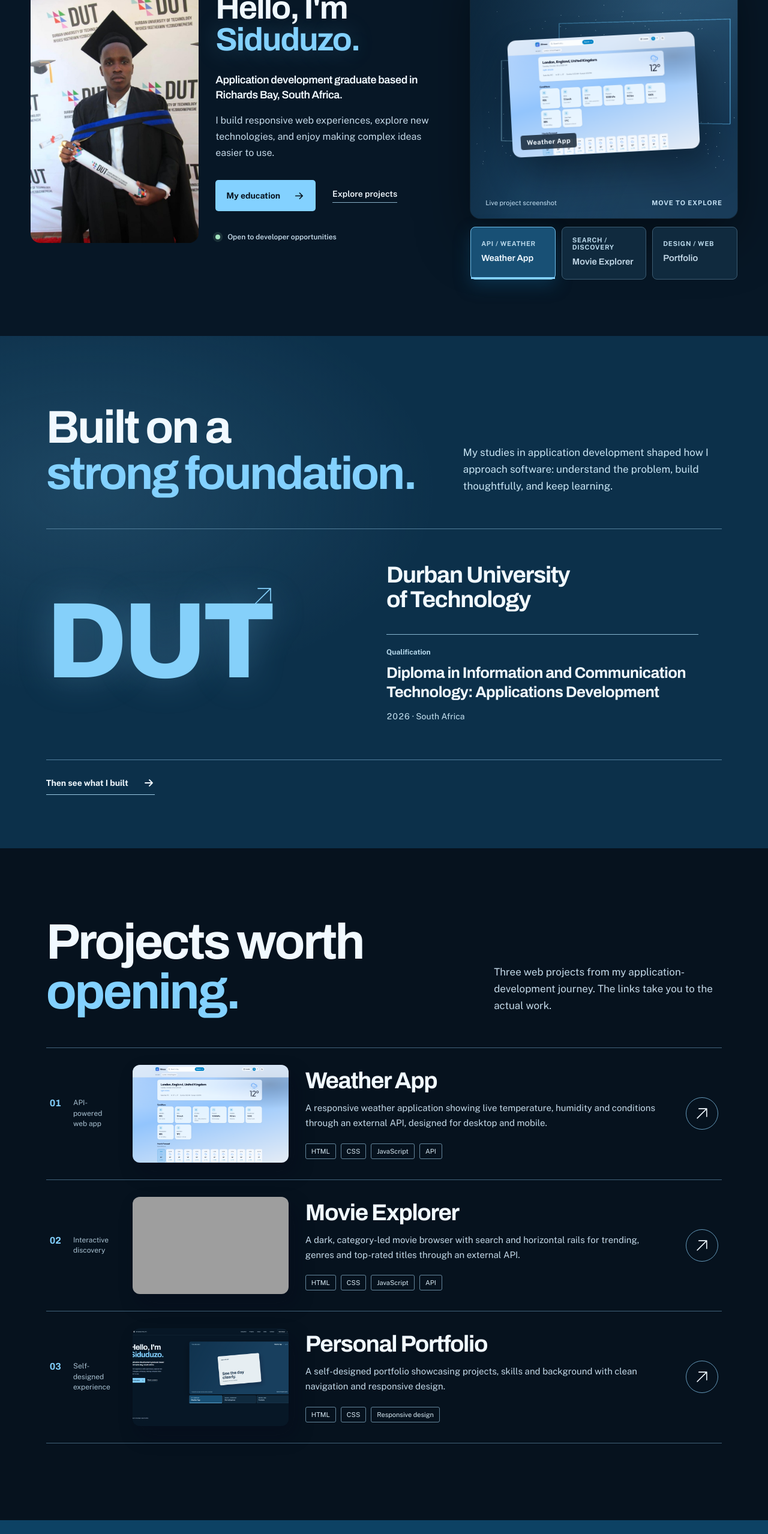
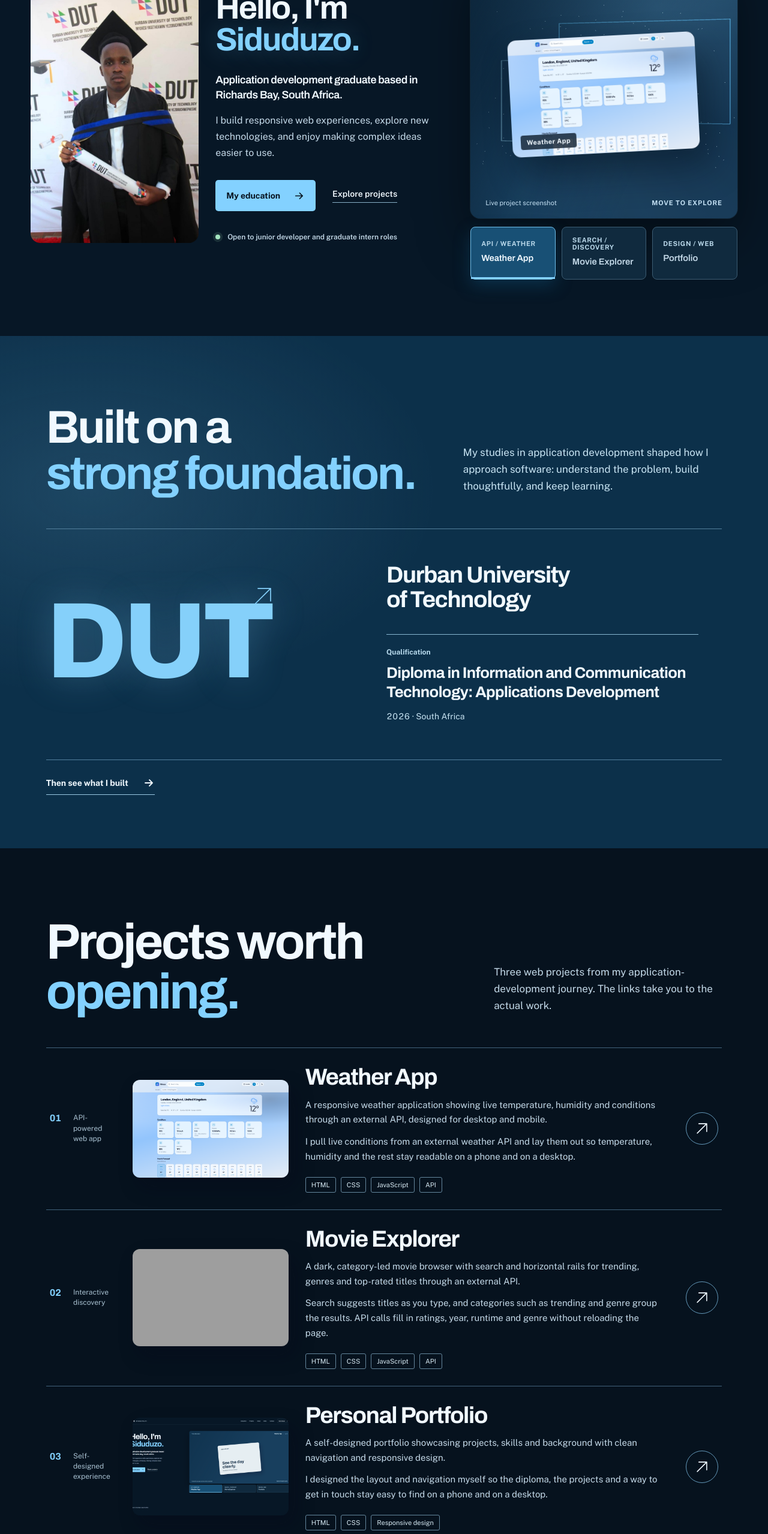
Before and after one commit to SduNdlovu/portfolio, a React app: page / in a window 1280 px wide. Shown: the part 240-2797 px from the top of the page at 60% size. Built offline with nearby package versions, Linux system fonts and the light colour scheme; grey boxes are pictures that could not be loaded.

Commit message:
Add project notes, a CV download, the target role, and GitHub.
Co-authored-by: Cursor <cursoragent@cursor.com>

```diff
--- a/index.html
+++ b/index.html
@@ -49,7 +49,7 @@
           <p class="hero-role">Application development graduate based in Richards Bay, South Africa.</p>
           <p class="hero-description">I build responsive web experiences, explore new technologies, and enjoy making complex ideas easier to use.</p>
           <div class="hero-actions"><a class="button-primary" href="#education">My education <svg viewBox="0 0 20 20" aria-hidden="true"><path d="M4 10h12m-5-5 5 5-5 5"/></svg></a><a class="button-text" href="#work">Explore projects</a></div>
-          <div class="availability"><span class="availability-dot" aria-hidden="true"></span>Open to developer opportunities</div>
+          <div class="availability"><span class="availability-dot" aria-hidden="true"></span>Open to junior developer and graduate intern roles</div>
         </div>
       </div>
 
@@ -77,9 +77,9 @@
     <section class="work" id="work" aria-labelledby="work-title">
       <div class="section-intro"><h2 id="work-title">Projects worth<br><span>opening.</span></h2><p>Three web projects from my application-development journey. The links take you to the actual work.</p></div>
       <div class="project-list">
-        <article class="project-row" id="project-weather"><div class="row-head"><span class="row-number">01</span><span class="row-type">API-powered web app</span></div><figure class="row-shot"><img src="./images/weather-app.png" alt="Atmos weather app showing live conditions for London" width="1280" height="800" loading="lazy" decoding="async"></figure><div class="row-main"><h3>Weather App</h3><p>A responsive weather application showing live temperature, humidity and conditions through an external API, designed for desktop and mobile.</p><div class="row-tags"><span>HTML</span><span>CSS</span><span>JavaScript</span><span>API</span></div></div><a class="row-link" href="https://sdundlovu.github.io/weather-app/" target="_blank" rel="noopener noreferrer" aria-label="Open Weather App"><svg viewBox="0 0 32 32" aria-hidden="true"><path d="M7 25 25 7M10 7h15v15"/></svg></a></article>
-        <article class="project-row" id="project-movie"><div class="row-head"><span class="row-number">02</span><span class="row-type">Interactive discovery</span></div><figure class="row-shot"><img src="./images/movie-app.png" alt="Movie Explorer home with featured film and trending titles" width="1280" height="800" loading="lazy" decoding="async"></figure><div class="row-main"><h3>Movie Explorer</h3><p>A dark, category-led movie browser with search and horizontal rails for trending, genres and top-rated titles through an external API.</p><div class="row-tags"><span>HTML</span><span>CSS</span><span>JavaScript</span><span>API</span></div></div><a class="row-link" href="https://sdundlovu.github.io/movie-app/" target="_blank" rel="noopener noreferrer" aria-label="Open Movie Explorer"><svg viewBox="0 0 32 32" aria-hidden="true"><path d="M7 25 25 7M10 7h15v15"/></svg></a></article>
-        <article class="project-row" id="project-portfolio"><div class="row-head"><span class="row-number">03</span><span class="row-type">Self-designed experience</span></div><figure class="row-shot"><img src="./images/portfolio.png" alt="Siduduzo Ndlovu portfolio hero and featured project stage" width="1280" height="800" loading="lazy" decoding="async"></figure><div class="row-main"><h3>Personal Portfolio</h3><p>A self-designed portfolio showcasing projects, skills and background with clean navigation and responsive design.</p><div class="row-tags"><span>HTML</span><span>CSS</span><span>Responsive design</span></div></div><a class="row-link" href="https://sdundlovu.github.io/portfolio/" target="_blank" rel="noopener noreferrer" aria-label="Open Personal Portfolio"><svg viewBox="0 0 32 32" aria-hidden="true"><path d="M7 25 25 7M10 7h15v15"/></svg></a></article>
+        <article class="project-row" id="project-weather"><div class="row-head"><span class="row-number">01</span><span class="row-type">API-powered web app</span></div><figure class="row-shot"><img src="./images/weather-app.png" alt="Atmos weather app showing live conditions for London" width="1280" height="800" loading="lazy" decoding="async"></figure><div class="row-main"><h3>Weather App</h3><p>A responsive weather application showing live temperature, humidity and conditions through an external API, designed for desktop and mobile.</p><p>I pull live conditions from an external weather API and lay them out so temperature, humidity and the rest stay readable on a phone and on a desktop.</p><div class="row-tags"><span>HTML</span><span>CSS</span><span>JavaScript</span><span>API</span></div></div><a class="row-link" href="https://sdundlovu.github.io/weather-app/" target="_blank" rel="noopener noreferrer" aria-label="Open Weather App"><svg viewBox="0 0 32 32" aria-hidden="true"><path d="M7 25 25 7M10 7h15v15"/></svg></a></article>
+        <article class="project-row" id="project-movie"><div class="row-head"><span class="row-number">02</span><span class="row-type">Interactive discovery</span></div><figure class="row-shot"><img src="./images/movie-app.png" alt="Movie Explorer home with featured film and trending titles" width="1280" height="800" loading="lazy" decoding="async"></figure><div class="row-main"><h3>Movie Explorer</h3><p>A dark, category-led movie browser with search and horizontal rails for trending, genres and top-rated titles through an external API.</p><p>Search suggests titles as you type, and categories such as trending and genre group the results. API calls fill in ratings, year, runtime and genre without reloading the page.</p><div class="row-tags"><span>HTML</span><span>CSS</span><span>JavaScript</span><span>API</span></div></div><a class="row-link" href="https://sdundlovu.github.io/movie-app/" target="_blank" rel="noopener noreferrer" aria-label="Open Movie Explorer"><svg viewBox="0 0 32 32" aria-hidden="true"><path d="M7 25 25 7M10 7h15v15"/></svg></a></article>
+        <article class="project-row" id="project-portfolio"><div class="row-head"><span class="row-number">03</span><span class="row-type">Self-designed experience</span></div><figure class="row-shot"><img src="./images/portfolio.png" alt="Siduduzo Ndlovu portfolio hero and featured project stage" width="1280" height="800" loading="lazy" decoding="async"></figure><div class="row-main"><h3>Personal Portfolio</h3><p>A self-designed portfolio showcasing projects, skills and background with clean navigation and responsive design.</p><p>I designed the layout and navigation myself so the diploma, the projects and a way to get in touch stay easy to find on a phone and on a desktop.</p><div class="row-tags"><span>HTML</span><span>CSS</span><span>Responsive design</span></div></div><a class="row-link" href="https://sdundlovu.github.io/portfolio/" target="_blank" rel="noopener noreferrer" aria-label="Open Personal Portfolio"><svg viewBox="0 0 32 32" aria-hidden="true"><path d="M7 25 25 7M10 7h15v15"/></svg></a></article>
       </div>
     </section>
 
@@ -98,7 +98,7 @@
       <div class="certification"><span>Certification</span><strong>Legacy JavaScript Algorithms and Data Structures V8</strong><span>freeCodeCamp</span></div>
     </section>
 
-    <section class="contact" id="contact" aria-labelledby="contact-title" data-trig data-trig-pixels="true" data-trig-min="0" data-trig-max="56"><div class="contact-orbit" aria-hidden="true"></div><h2 id="contact-title">Let's build<br>what's next.</h2><p>I'm open to developer opportunities and conversations about making useful things together.</p><a class="contact-email" href="mailto:ndlovusiduduzo@icloud.com">ndlovusiduduzo@icloud.com <svg viewBox="0 0 32 32" aria-hidden="true"><path d="M7 25 25 7M10 7h15v15"/></svg></a><div class="contact-links"><a href="https://www.linkedin.com/in/siduduzo-ndlovu-6a972b383" target="_blank" rel="noopener noreferrer">LinkedIn</a><a href="tel:+27677122586">Call me</a></div></section>
+    <section class="contact" id="contact" aria-labelledby="contact-title" data-trig data-trig-pixels="true" data-trig-min="0" data-trig-max="56"><div class="contact-orbit" aria-hidden="true"></div><h2 id="contact-title">Let's build<br>what's next.</h2><p>I'm open to junior developer and graduate intern roles based in Richards Bay, and to conversations about making useful things together.</p><a class="contact-email" href="mailto:ndlovusiduduzo@icloud.com">ndlovusiduduzo@icloud.com <svg viewBox="0 0 32 32" aria-hidden="true"><path d="M7 25 25 7M10 7h15v15"/></svg></a><div class="contact-links"><a href="./Siduduzo-Ndlovu-CV.pdf" download>Download CV</a><a href="https://github.com/SduNdlovu" target="_blank" rel="noopener noreferrer">GitHub</a><a href="https://www.linkedin.com/in/siduduzo-ndlovu-6a972b383" target="_blank" rel="noopener noreferrer">LinkedIn</a><a href="tel:+27677122586">Call me</a></div></section>
   </main>
 
   <footer><span>© <span id="year">2026</span> Siduduzo Ndlovu</span><span>Built with curiosity in South Africa</span><a href="#top">Back to top</a></footer>
--- a/styles.css
+++ b/styles.css
@@ -293,6 +293,8 @@ footer{display:flex;justify-content:space-between;gap:25px;padding:30px clamp(24
 .education-monogram{
   text-shadow:0 0 60px rgba(133,208,250,.25);
 }
+.row-main p+p{margin-top:12px}
+.contact-links{flex-wrap:wrap;row-gap:16px}
 .row-link{align-self:center;transition:background .2s,color .2s,transform .25s cubic-bezier(.16,1,.3,1),box-shadow .2s}
 .row-link:hover{box-shadow:0 8px 22px rgba(131,209,255,.3)}
 .row-shot{margin:0;border-radius:12px;overflow:hidden;aspect-ratio:16/10;background:#06121e;box-shadow:10px 16px 32px rgba(7,5,26,.32)}
```
Also changed, not shown: 1 other file.
